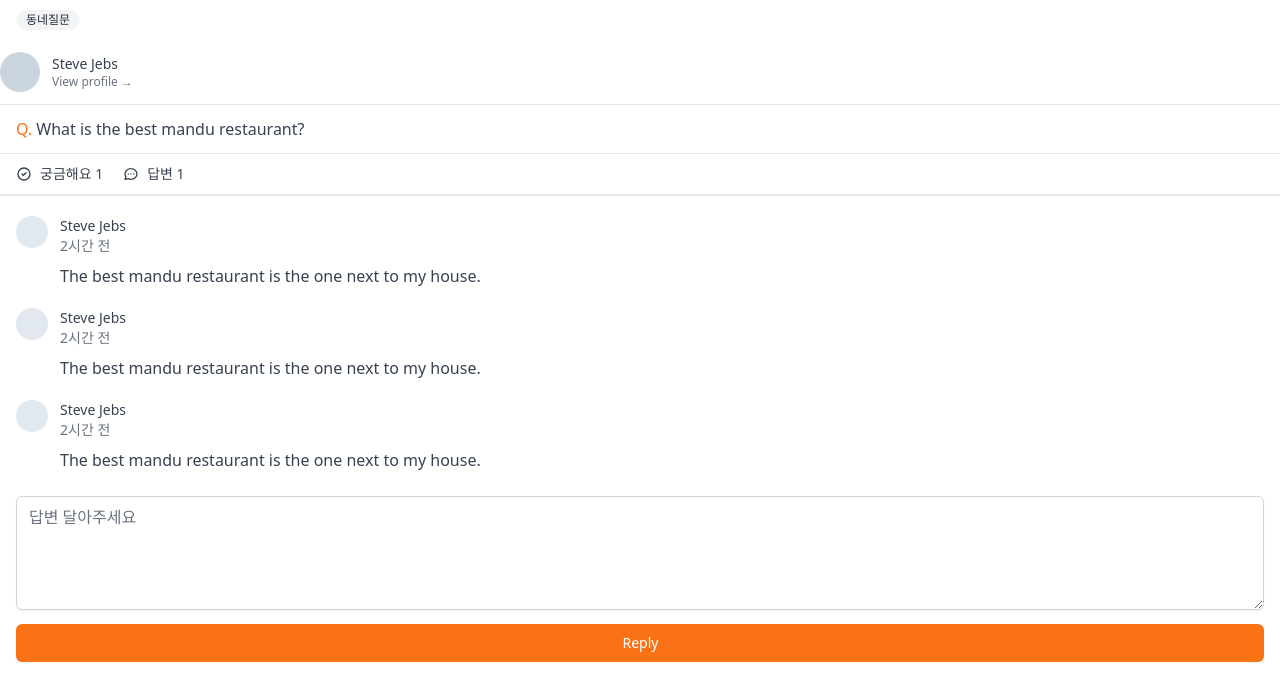
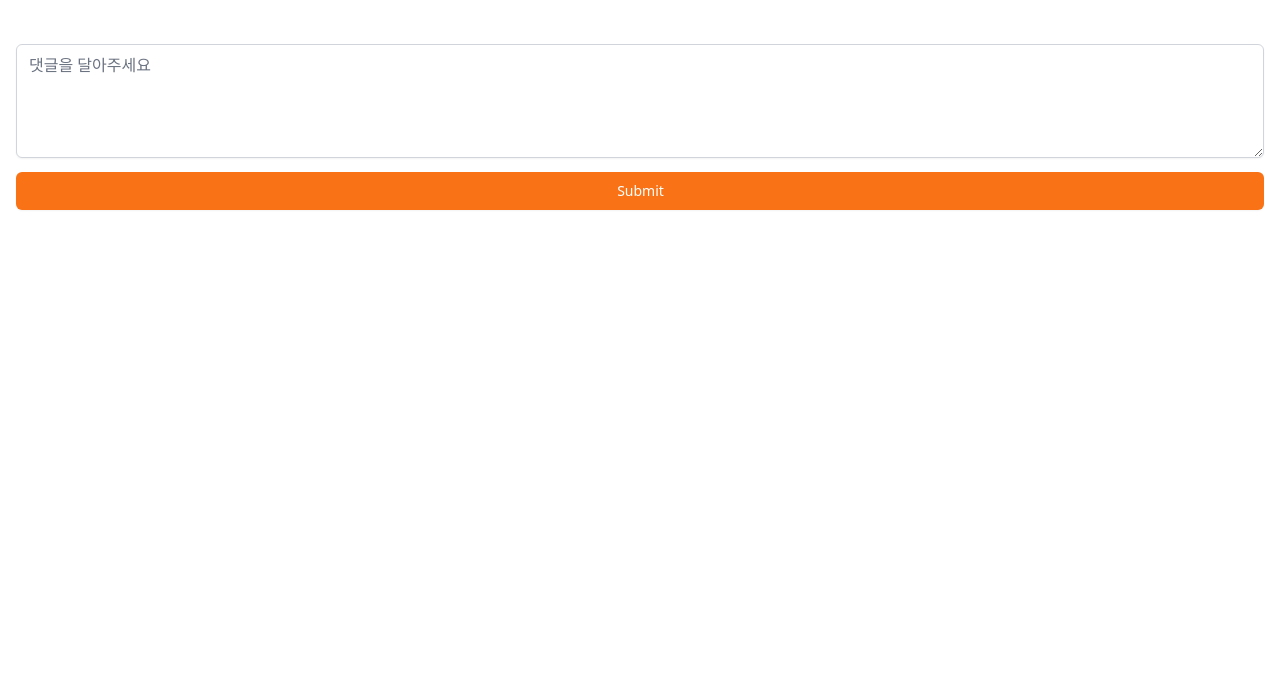
Before and after one commit to ANchangwan/carrot-market, a Next.js app: page /community/write in a window 1280 px wide. Shown: the top 700 px of the page. Built offline with nearby package versions, Linux system fonts and the light colour scheme.

Commit message:
divide 적용 at chats

```diff
--- a/pages/community/[id].tsx
+++ b/pages/community/[id].tsx
@@ -65,6 +65,7 @@ function CommunityPostDetail() {
             <p className="mt-2 text-gray-700">
               The best mandu restaurant is the one next to my house.
             </p>
+            <s></s>
           </div>
         </div>
         <div className="flex items-start space-x-3">
--- /dev/null
+++ b/pages/community/write.tsx
@@ -0,0 +1,16 @@
+function Write() {
+  return (
+    <div className="px-4 py-10">
+      <textarea
+        className="mt-1 w-full rounded-md border-gray-300 shadow-sm focus:border-orange-500 focus:outline-none focus:ring-orange-500"
+        rows={4}
+        placeholder="댓글을 달아주세요"
+      />
+      <button className="mt-2 w-full rounded-md border border-r-0 border-transparent bg-orange-500 py-2 px-4  text-sm font-medium text-white shadow-sm hover:bg-orange-600 focus:outline-none focus:ring-2 focus:ring-orange-500 focus:ring-offset-2">
+        Submit
+      </button>
+    </div>
+  );
+}
+
+export default Write;
--- /dev/null
+++ b/pages/items/chats.tsx
@@ -0,0 +1,20 @@
+function Chats() {
+  return (
+    <div className="divide-y-[1px] divide-red-400 py-10">
+      {[...Array(6)].map((_, i) => (
+        <div
+          key={i}
+          className=" mb-3 flex cursor-pointer items-center space-x-3  px-4 py-3"
+        >
+          <div className="h-10 w-10 rounded-full bg-slate-300" />
+          <div>
+            <p className="text-sm text-gray-700">Steve Jebs</p>
+            <p className="text-sm text-gray-500">내일 오후에 2시에 만나요</p>
+          </div>
+        </div>
+      ))}
+    </div>
+  );
+}
+
+export default Chats;
```
Also changed, not shown: pages/items/[id].tsx (renamed from pages/item/[id].tsx), pages/items/upload.tsx (renamed from pages/item/upload.tsx).
